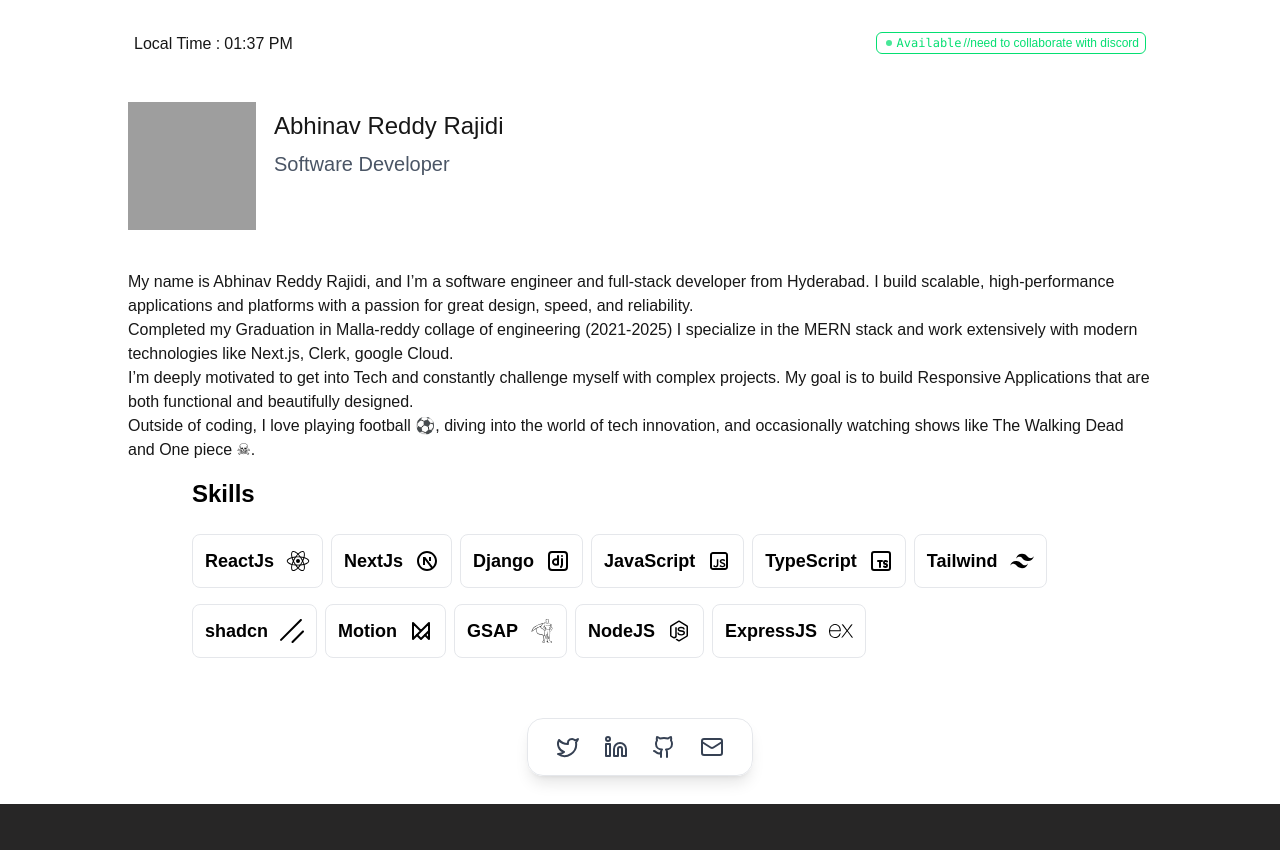
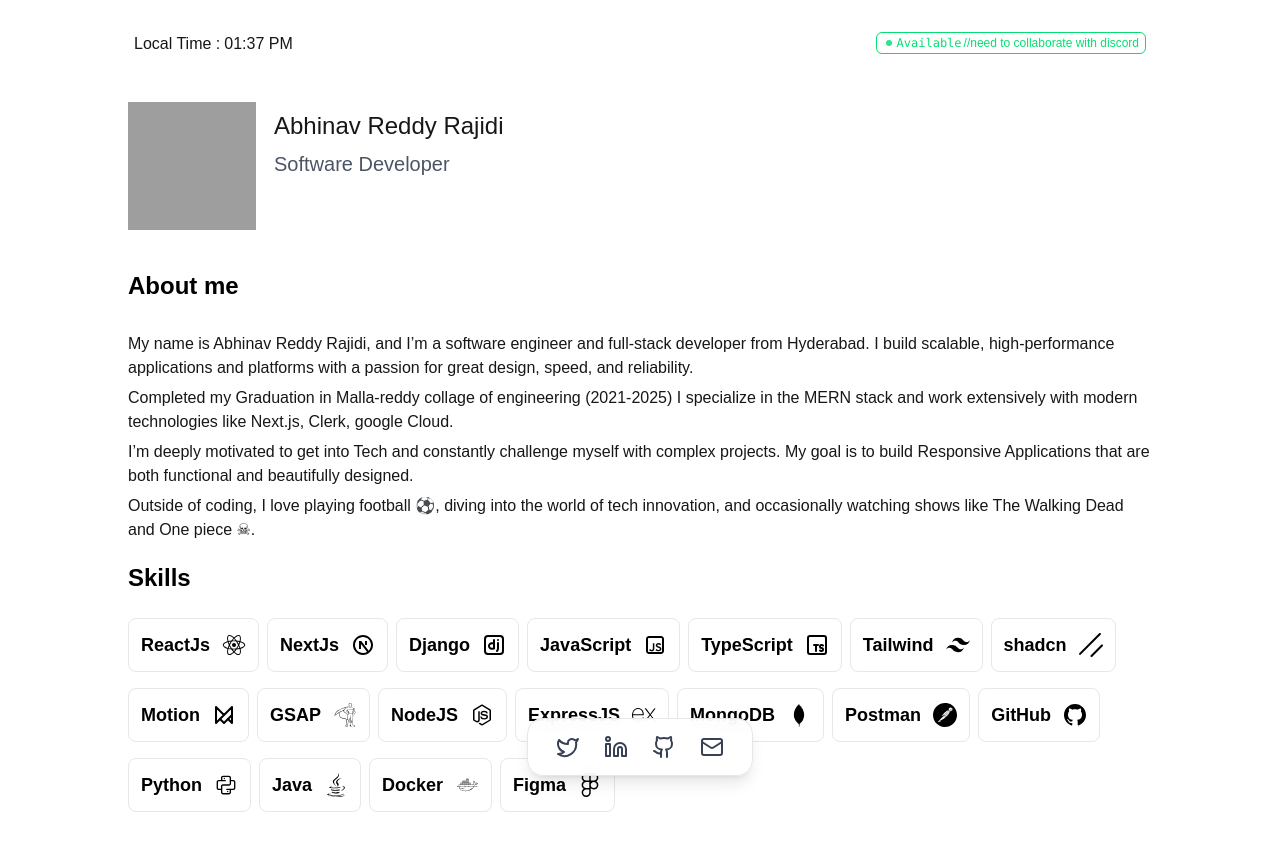
Before and after one commit to Abhi00045/abhinav.dev, a Next.js app: page / in a window 1280 px wide. Shown: the top 850 px of the page. Before the commit the page ends 804 px from the top, so only its background shows below. Built offline with nearby package versions, Linux system fonts and the light colour scheme; grey boxes are pictures that could not be loaded.

Commit message:
dead line today

```diff
--- a/Components/PageComponents/Blogs.tsx
+++ b/Components/PageComponents/Blogs.tsx
@@ -0,0 +1,27 @@
+
+
+export const Blog = ()=>{
+
+    const blogList =[
+        {
+            name:"",
+            desc:"",
+            image:"",
+        },
+        {
+            name:"",
+            desc:"",
+            image:"",
+        },
+        {
+            name:"",
+            desc:"",
+            image:"",
+        },
+    ]
+
+    return
+    <>
+
+    </>
+}
--- a/Components/PageComponents/Projects.tsx
+++ b/Components/PageComponents/Projects.tsx
@@ -0,0 +1,80 @@
+import React, { useState } from 'react'
+import { FaRegEye } from "react-icons/fa";
+import { FaRegEyeSlash } from "react-icons/fa";
+import { SlSocialGithub } from "react-icons/sl";
+
+function Projects() {
+
+    const[preview, setPreview]= useState(false);
+
+    const projectList = [
+
+        {
+            id:1,
+            image:"m/,,",
+            name:"BlogBox",
+            desc:"",
+            source:"",
+        },
+        {
+            id:1,
+            image:"m/,,",
+            name:"BlogBox",
+            desc:"",
+            source:""
+        },
+        {
+            id:1,
+            image:"m/,,",
+            name:"BlogBox",
+            desc:"",
+            source:""
+        },
+    ]
+
+  return (
+    <>
+    <div>
+        <h1>projects</h1>
+        <div>
+            {
+                projectList.map((project,index)=>(
+                    <div>
+                        <div id="leftImage">
+
+                        </div>
+                        <div className="rightSec">
+                            <div id="right-sec-upper">
+                                <div id="upper-title">
+                                    <p>{project.name}</p>
+                                </div>
+                                <div id="upper-source">
+                                    <button onClick={() => setPreview(!preview)}>
+
+                                        {preview?<FaRegEye/>:<FaRegEyeSlash/>}
+
+                                    </button>
+                                    {
+                                        preview && (
+                                            <div id="video">
+                                                //need to create video div
+                                            </div>
+                                        )
+                                    }
+                                    <SlSocialGithub />
+                                </div>
+                            </div>
+                            <div id="right-sec-lower">
+
+                            </div>
+                        </div>
+                    </div>
+                ))
+            }
+        </div>
+    </div>
+    </>
+  )
+}
+
+export default Projects
--- a/Components/PageComponents/SkillSet.jsx
+++ b/Components/PageComponents/SkillSet.jsx
@@ -9,6 +9,13 @@ import { TbBrandFramerMotion } from "react-icons/tb";
 import { SiGreensock } from "react-icons/si";
 import { IoLogoNodejs } from "react-icons/io";
 import { SiExpress } from "react-icons/si";
+import { DiMongodb } from "react-icons/di";
+import { GrGithub } from "react-icons/gr";
+import { AiOutlinePython } from "react-icons/ai";
+import { SiPostman } from "react-icons/si";
+import { FaJava } from "react-icons/fa6";
+import { DiDocker } from "react-icons/di";
+import { FaFigma } from "react-icons/fa6";
 
 const SkillSet = () => {
 
@@ -71,26 +78,30 @@ const SkillSet = () => {
     text: "ExpressJS"
   },
   // { id: 14, icon: BiLogoPostgresql, text: "PostgreSQL" },
-  // { id: 15, icon: SiMongodb, text: "MongoDB" },
+  {
+    id: 15,
+    icon: <DiMongodb />,
+    text: "MongoDB"
+  },
 //   { id: 16, icon: SiRedis, text: "Redis" },
   // { id: 17, icon: SiPrisma, text: "Prisma" },
-  // { id: 18, icon: SiPostman, text: "Postman" },
+  { id: 18, icon: <SiPostman />, text: "Postman" },
   // { id: 19, icon: FaGitAlt, text: "Git" },
-  // { id: 20, icon: FaGithub, text: "GitHub" },
-  // { id: 21, icon: FaPython, text: "Python" },
-  // { id: 22, icon: RiJavaLine, text: "Java" },
+  { id: 20, icon: <GrGithub />, text: "GitHub" },
+  { id: 21, icon: <AiOutlinePython />, text: "Python" },
+  { id: 22, icon: <FaJava />, text: "Java" },
 //   { id: 23, icon: TbHexagonLetterC, text: "C" },
 //   { id: 24, icon: TbBrandCpp, text: "C++" },
   // { id: 25, icon: BsFiletypeSql, text: "SQL" },
-  // { id: 26, icon: FaDocker, text: "Docker" },
+  { id: 26, icon: <DiDocker />, text: "Docker" },
   // { id: 27, icon: VscTerminalLinux, text: "Linux" },
   // { id: 28, icon: SiVercel, text: "Vercel" },
-//   { id: 29, icon: PiFigmaLogoBold, text: "Figma" },
+  { id: 29, icon: <FaFigma />, text: "Figma" },
 ]
 
   return (
-     <section id="skills" className="py-4 px-6 bg-white dark:bg-black transition-colors duration-300">
-      <div className="max-w-4xl mx-auto">
+     <section id="skills" className="py-5  bg-white dark:bg-black transition-colors duration-300">
+      <div className="">
         <h2 className="text-2xl font-bold mb-6 text-black dark:text-white transition-colors duration-300">
           Skills
         </h2>
--- a/Components/PageComponents/infocard.tsx
+++ b/Components/PageComponents/infocard.tsx
@@ -3,8 +3,11 @@
 import React from 'react'
 
 export function InfoCard() {
-  return (
-    <div className='flex flex-col gap-0.5"'>
+  return (<>
+    <div className='flex flex-col gap-1.5  bg-white dark:bg-black transition-colors duration-300 max-w-4.5xl mx-auto'>
+      <h2 className=" text-2xl font-bold mb-6 text-black dark:text-white transition-colors duration-300">
+          About me
+        </h2>
         <p>My name is Abhinav Reddy Rajidi, and I’m a software engineer and full-stack developer from Hyderabad. I build scalable, high-performance applications and platforms with a passion for great design, speed, and reliability.</p>
     <p>
         Completed my Graduation in Malla-reddy collage of engineering (2021-2025)
@@ -16,5 +19,6 @@ I specialize in the MERN stack and work extensively with modern technologies lik
 <p>Outside of coding, I love playing football ⚽, diving into the world of tech innovation, and occasionally watching shows like The Walking Dead and One piece ☠.
     </p>
     </div>
+    </>
   )
 }
```
